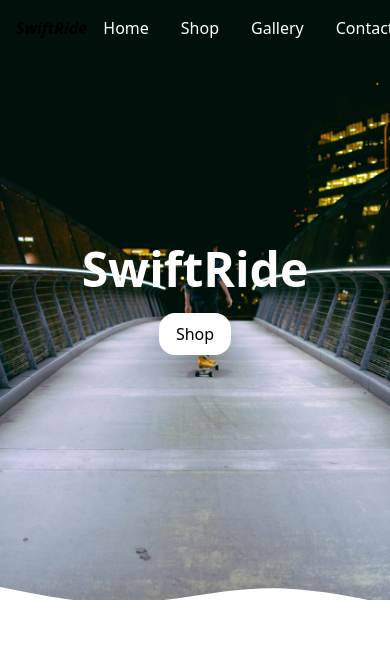
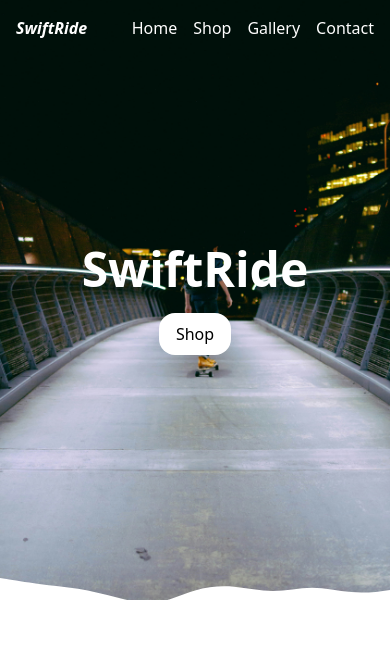
Before and after one commit to FlorenceBastaraud/swiftride, a Next.js app in the folder frontend/: page / in a window 390 px wide. Shown: the top 652 px of the page. Built offline with nearby package versions, Linux system fonts and the light colour scheme; no server answers.

Commit message:
hero slide wave adjustments

```diff
--- a/frontend/src/components/Header.tsx
+++ b/frontend/src/components/Header.tsx
@@ -27,12 +27,12 @@ const Header = () => {
     >
       <div className="wrapper flex justify-between items-center p-4">
         <Link
-          className="p-2 transition-effect rounded-2xl hover:scale-110 text-black"
+          className="p-2 transition-effect rounded-2xl hover:scale-110 text-white md:text-black"
           href="/"
         >
           <span className="font-bold italic">SwiftRide</span>
         </Link>
-        <ul className="flex space-x-4">
+        <ul className="flex md:space-x-4">
           <li>
             <Link
               className={`p-2 transition-effect rounded-2xl ${
--- a/frontend/src/components/HeroSlider.tsx
+++ b/frontend/src/components/HeroSlider.tsx
@@ -118,16 +118,28 @@ const HeroSlider = () => {
           )}
         </div>
       </div>
-      <div className="absolute bottom-0 left-0 w-full" style={{ zIndex: 400 }}>
+      <div
+        className="absolute left-0 w-full"
+        style={{ zIndex: 400, bottom: '-10px' }}
+      >
         <svg
           className="w-full h-full"
+          id="wave"
+          style={{ transition: ' 0.3s' }}
+          viewBox="0 0 1440 120"
+          version="1.1"
           xmlns="http://www.w3.org/2000/svg"
-          viewBox="0 0 1440 240"
         >
+          <defs>
+            <linearGradient id="sw-gradient-0" x1="0" x2="0" y1="1" y2="0">
+              <stop stop-color="rgba(255, 255, 255, 1)" offset="0%"></stop>
+              <stop stop-color="rgba(255, 255, 255, 1)" offset="100%"></stop>
+            </linearGradient>
+          </defs>
           <path
-            fill="#FFF"
-            fillOpacity="1"
-            d="M0,192L80,208C160,224,320,256,480,250.7C640,245,800,203,960,197.3C1120,192,1280,224,1360,240L1440,240L1440,320L0,320Z"
+            style={{ opacity: '1' }}
+            fill="url(#sw-gradient-0)"
+            d="M0,0L24,4C48,8,96,16,144,22C192,28,240,32,288,40C336,48,384,60,432,72C480,84,528,96,576,90C624,84,672,60,720,46C768,32,816,28,864,32C912,36,960,48,1008,48C1056,48,1104,36,1152,36C1200,36,1248,48,1296,52C1344,56,1392,52,1440,44C1488,36,1536,24,1584,22C1632,20,1680,28,1728,34C1776,40,1824,44,1872,50C1920,56,1968,64,2016,70C2064,76,2112,80,2160,84C2208,88,2256,92,2304,96C2352,100,2400,104,2448,88C2496,72,2544,36,2592,32C2640,28,2688,56,2736,62C2784,68,2832,52,2880,56C2928,60,2976,84,3024,92C3072,100,3120,92,3168,78C3216,64,3264,44,3312,48C3360,52,3408,80,3432,94L3456,108L3456,120L3432,120C3408,120,3360,120,3312,120C3264,120,3216,120,3168,120C3120,120,3072,120,3024,120C2976,120,2928,120,2880,120C2832,120,2784,120,2736,120C2688,120,2640,120,2592,120C2544,120,2496,120,2448,120C2400,120,2352,120,2304,120C2256,120,2208,120,2160,120C2112,120,2064,120,2016,120C1968,120,1920,120,1872,120C1824,120,1776,120,1728,120C1680,120,1632,120,1584,120C1536,120,1488,120,1440,120C1392,120,1344,120,1296,120C1248,120,1200,120,1152,120C1104,120,1056,120,1008,120C960,120,912,120,864,120C816,120,768,120,720,120C672,120,624,120,576,120C528,120,480,120,432,120C384,120,336,120,288,120C240,120,192,120,144,120C96,120,48,120,24,120L0,120Z"
           ></path>
         </svg>
       </div>
```
